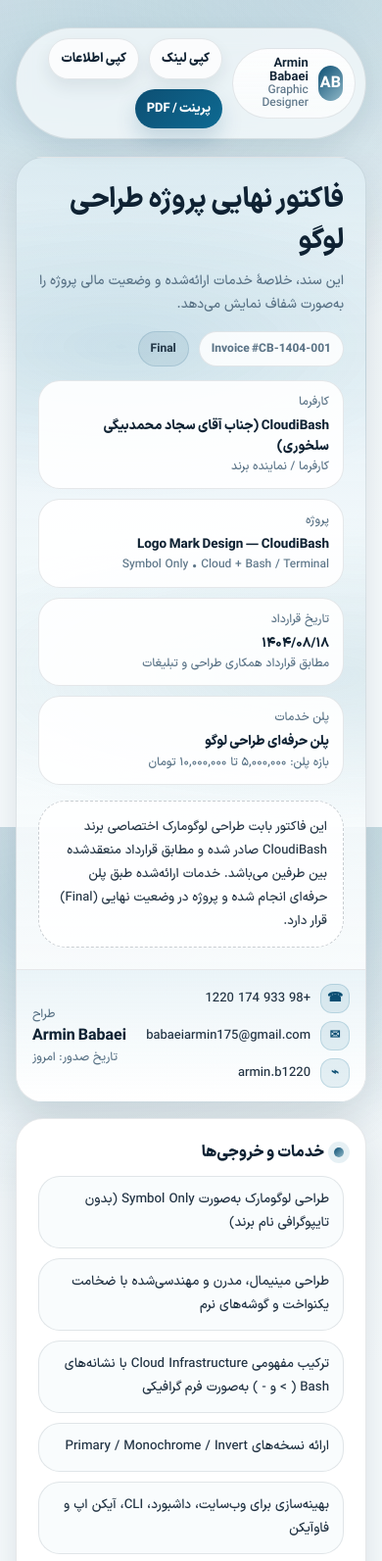
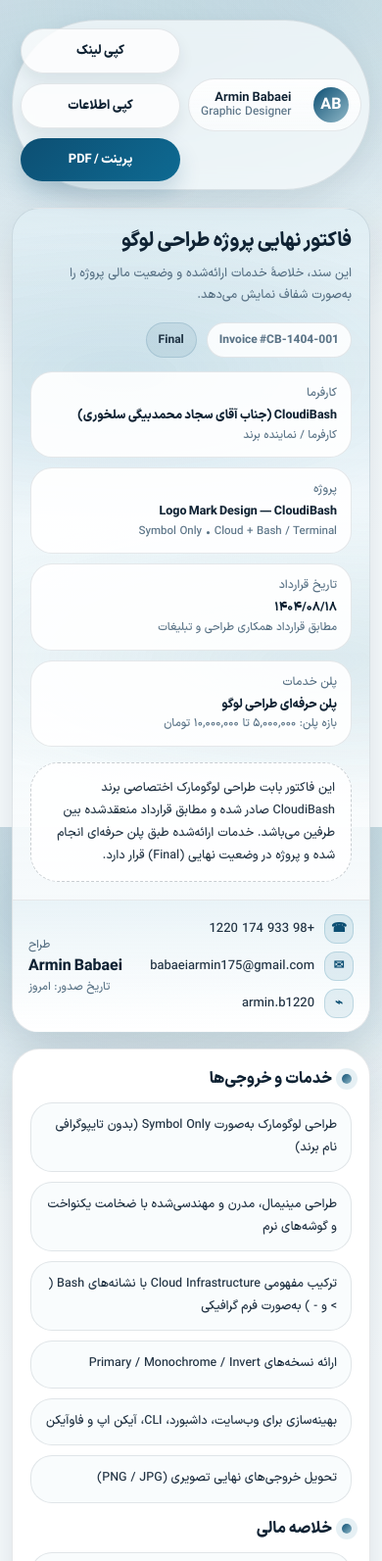
Before and after one commit to Babaei122/invoice, a plain HTML site: page index.html in a window 390 px wide. Shown: the top 1593 px of the page at 98% size. Drawn offline with Linux system fonts and the light colour scheme; a web font is replaced by a local one.

Commit message:
Improve mobile motion and touch support

```diff
--- a/index.html
+++ b/index.html
@@ -76,6 +76,7 @@
       margin:0;
       font-family: 'IRANSansX', ui-sans-serif, system-ui, -apple-system, "Segoe UI", Roboto, Helvetica, Arial;
       color:var(--ink);
+      overflow-x:hidden;
       background:
         radial-gradient(900px 500px at 15% 10%, rgba(14,106,146,.16), transparent 60%),
         radial-gradient(900px 520px at 85% 0%, rgba(143,184,200,.28), transparent 55%),
@@ -83,7 +84,7 @@
     }
     .topo{display:none !important;}
 
-    .wrap{max-width:var(--max); margin:0 auto; padding:28px 16px 70px;}
+    .wrap{max-width:var(--max); margin:0 auto; padding:28px 16px calc(70px + env(safe-area-inset-bottom));}
 
     .toolbar{
       position:sticky;
@@ -130,6 +131,11 @@
     .btns{display:flex; gap:10px; flex-wrap:wrap}
 
     .btn{
+      min-height:44px;
+      min-width:44px;
+      display:inline-flex;
+      align-items:center;
+      justify-content:center;
       cursor:pointer;
       border:none;
       border-radius:999px;
@@ -185,7 +191,7 @@
 
     .title{
       margin:0;
-      font-size:28px;
+      font-size:clamp(20px, 4.5vw, 28px);
       letter-spacing:-.2px;
       color:var(--ink);
     }
@@ -194,7 +200,7 @@
       margin:8px 0 0;
       color:var(--muted);
       line-height:1.75;
-      font-size:13.5px;
+      font-size:clamp(12.5px, 2.6vw, 13.5px);
     }
 
     .metaGrid{
@@ -212,7 +218,7 @@
     }
 
     .meta .k{color:var(--muted); font-size:12px; margin-bottom:6px}
-    .meta .v{font-weight:800; font-size:13.5px; line-height:1.5}
+    .meta .v{font-weight:800; font-size:clamp(12.5px, 2.8vw, 13.5px); line-height:1.5}
 
     .sectionTitle{
       display:flex;
@@ -239,12 +245,14 @@
       padding:12px 14px;
       background:rgba(247,251,253,.7);
       line-height:1.8;
-      font-size:13.3px;
+      font-size:clamp(12.5px, 2.7vw, 13.3px);
       color:rgba(15,34,51,.92);
+      overflow-wrap:anywhere;
     }
 
     .table{
       width:100%;
+      table-layout:fixed;
       border-collapse:separate;
       border-spacing:0;
       overflow:hidden;
@@ -255,8 +263,9 @@
 
     .table th, .table td{
       padding:12px 14px;
-      font-size:13px;
+      font-size:clamp(12px, 2.6vw, 13px);
       border-bottom:1px solid var(--line);
+      word-break:break-word;
     }
 
     .table th{
@@ -287,7 +296,7 @@
       border-radius:var(--r-lg);
       padding:12px 14px;
       background:rgba(247,251,253,.7);
-      font-size:13.2px;
+      font-size:clamp(12.5px, 2.6vw, 13.2px);
     }
 
     .sumRow b{font-weight:900}
@@ -304,7 +313,7 @@
       background:rgba(255,255,255,.85);
       color:rgba(15,34,51,.9);
       line-height:1.85;
-      font-size:13px;
+      font-size:clamp(12.5px, 2.6vw, 13px);
     }
 
     .footer{
@@ -367,12 +376,12 @@
 
     .split{display:flex; gap:10px; flex-wrap:wrap; align-items:center}
 
-    .small{font-size:12px; color:var(--muted); line-height:1.7}
+    .small{font-size:clamp(11.5px, 2.4vw, 12px); color:var(--muted); line-height:1.7}
 
     .toast{
       position:fixed;
       right:24px;
-      bottom:24px;
+      bottom:calc(24px + env(safe-area-inset-bottom));
       z-index:120;
       padding:10px 14px;
       border-radius:999px;
@@ -392,6 +401,10 @@
       transform:translateY(0) scale(1);
     }
 
+    #cardNumber{
+      overflow-wrap:anywhere;
+    }
+
     @media (hover:hover) and (pointer:fine){
       .btn:hover{
         transform:translateY(-1px);
@@ -408,16 +421,26 @@
 
     @media (prefers-reduced-motion: reduce){
       *, *::before, *::after{
-        animation-duration:0.01ms !important;
-        animation-iteration-count:1 !important;
-        transition-duration:0.01ms !important;
+        animation:none !important;
+        transition:none !important;
         scroll-behavior:auto !important;
       }
       .btn,
       .card,
       .toast{
         transform:none !important;
+        box-shadow:none !important;
       }
+    }
+
+    @media (max-width: 640px){
+      .wrap{padding:20px 12px calc(64px + env(safe-area-inset-bottom));}
+      .toolbar{padding:8px; gap:8px;}
+      .btns{width:100%;}
+      .btn{flex:1 1 140px; padding:12px 14px;}
+      .chip{width:100%; justify-content:space-between;}
+      .card .pad{padding:18px;}
+      #cardNumber{font-size:clamp(14px, 4vw, 18px); letter-spacing:1px; overflow-wrap:anywhere;}
     }
 
     @media (max-width: 980px){
```
